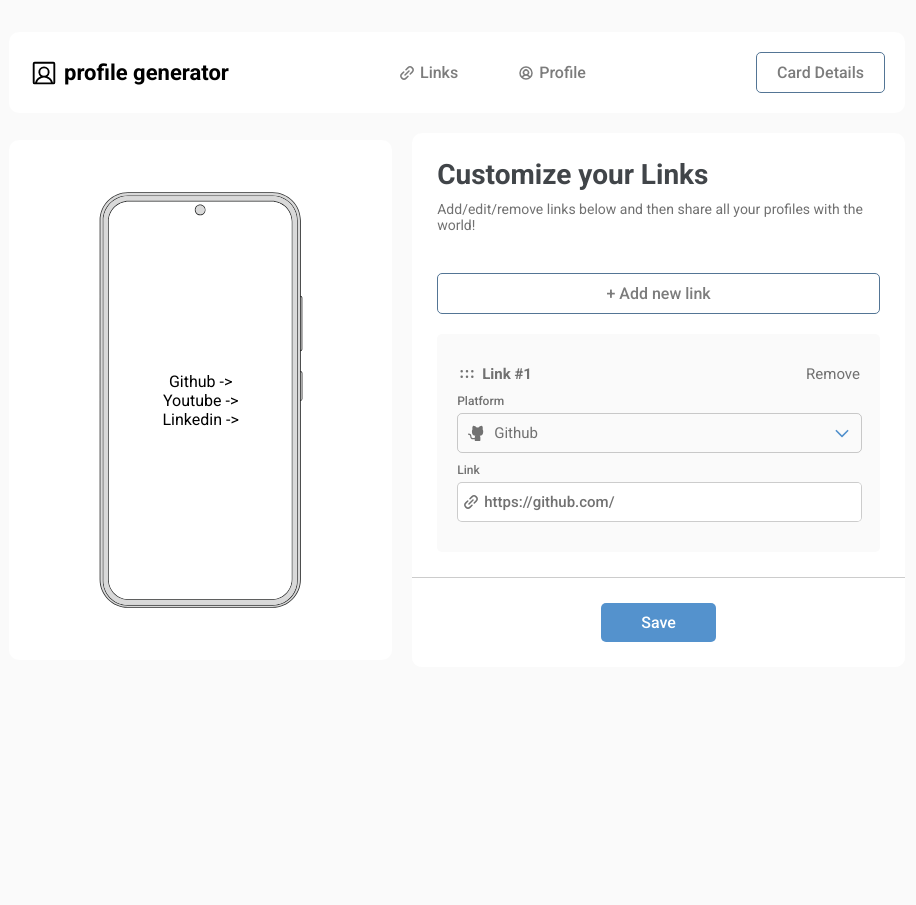
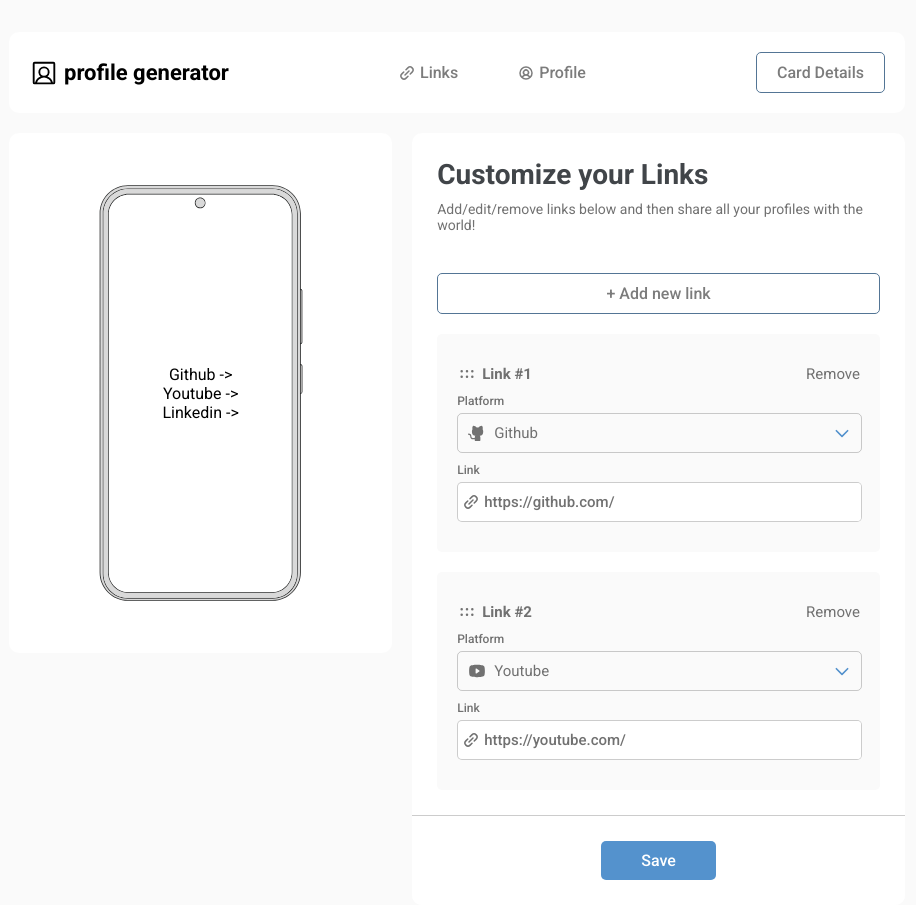
Before and after one commit to Paiva2/card-profile-generator, a React (Vite) app: page / in a window 1280 px wide. Both pictures are taken after a click on the button "+ Add new link". Shown: the whole page, without its empty margins (183-1099 px from the left). Before the commit the page ends 800 px from the top, so only its background shows below. Built offline with nearby package versions, Linux system fonts and the light colour scheme.

Commit message:
fix/logic over link customization

```diff
--- a/package.json
+++ b/package.json
@@ -13,11 +13,13 @@
     "@phosphor-icons/react": "^2.0.10",
     "react": "^18.2.0",
     "react-dom": "^18.2.0",
-    "styled-components": "^6.0.3"
+    "styled-components": "^6.0.3",
+    "uuid": "^9.0.0"
   },
   "devDependencies": {
     "@types/react": "^18.2.14",
     "@types/react-dom": "^18.2.6",
+    "@types/uuid": "^9.0.2",
     "@typescript-eslint/eslint-plugin": "^5.61.0",
     "@typescript-eslint/parser": "^5.61.0",
     "@vitejs/plugin-react": "^4.0.1",
--- a/src/components/DemoCard/index.tsx
+++ b/src/components/DemoCard/index.tsx
@@ -16,7 +16,7 @@ const DemoCard = () => {
             transform: "translate(-50%,-50%)",
             width: "550px",
           }}
-          src="../../../public/Phone-demo.svg"
+          src="./Phone-demo.svg"
         />
         <div
           style={{
--- a/src/components/LinkCustomization/components/NewCard/index.tsx
+++ b/src/components/LinkCustomization/components/NewCard/index.tsx
@@ -1,13 +1,4 @@
-import {
-  CaretDown,
-  DotsSix,
-  LinkSimple,
-  GithubLogo,
-  YoutubeLogo,
-  FacebookLogo,
-  TwitterLogo,
-  LinkedinLogo,
-} from "@phosphor-icons/react"
+import { CaretDown, DotsSix, LinkSimple } from "@phosphor-icons/react"
 import {
   DropdownList,
   LinkWrapper,
@@ -17,73 +8,59 @@ import {
   SocialWrapper,
 } from "./styles"
 import { useState, useRef, useEffect } from "react"
-
-interface PlatformSchema {
-  id: number
-  platform: string
-  prefix: string
-  icon: React.ReactNode
+import { PlatformSchema } from "../../../../../types"
+import { platformOptions } from "../../utils/platformOptionsSchemas"
+interface NewCardProps {
+  cardMedia: PlatformSchema
+  setPlatformsCards: React.Dispatch<React.SetStateAction<PlatformSchema[]>>
+  platformCards: PlatformSchema[]
 }
 
-const NewCard = () => {
+const NewCard = ({ cardMedia, setPlatformsCards, platformCards }: NewCardProps) => {
   const [openPlatformList, setOpenPlatformList] = useState(false)
-  const [selectedPlatform, setSelectedPlatform] = useState<PlatformSchema>({
-    id: 1,
-    platform: "Github",
-    prefix: "https://github.com/",
-    icon: <GithubLogo size={18} weight="fill" />,
-  })
+  const cardPosition = platformCards.indexOf(cardMedia) + 1
 
   const linkRef = useRef<HTMLInputElement>(null)
 
-  const platformOptions = [
-    {
-      id: 1,
-      platform: "Github",
-      prefix: "https://github.com/",
-      icon: <GithubLogo size={18} weight="fill" />,
-    },
-    {
-      id: 2,
-      platform: "Youtube",
-      prefix: "https://youtube.com/",
-      icon: <YoutubeLogo size={18} weight="fill" />,
-    },
-    {
-      id: 3,
-      platform: "Linkedin",
-      prefix: "https://www.linkedin.com/in/",
-      icon: <LinkedinLogo size={18} weight="fill" />,
-    },
-    {
-      id: 4,
-      platform: "Facebook",
-      prefix: "https://www.facebook.com/",
-      icon: <FacebookLogo size={18} weight="fill" />,
-    },
-    {
-      id: 5,
-      platform: "Twitter",
-      prefix: "https://www.twitter.com/",
-      icon: <TwitterLogo size={18} weight="fill" />,
-    },
-  ]
+  const handleSetPlatform = (socialMediaSelected: PlatformSchema) => {
+    const editedCard = {
+      ...cardMedia,
+      platform: socialMediaSelected.platform,
+      prefix: socialMediaSelected.prefix,
+      icon: socialMediaSelected.icon,
+      socialMediaId: socialMediaSelected.socialMediaId,
+    }
 
-  const handleSetPlatform = (platform: PlatformSchema) => {
-    setSelectedPlatform(platform)
+    const newCards = platformCards.map((cards) => {
+      if (cards.id === cardMedia.id) {
+        return editedCard
+      }
+
+      return cards
+    })
+
+    setPlatformsCards(newCards)
   }
 
   useEffect(() => {
     if (linkRef.current) {
-      linkRef.current.defaultValue = selectedPlatform.prefix
+      linkRef.current.defaultValue = cardMedia.prefix
     }
-  }, [selectedPlatform])
+  }, [cardMedia])
+
+  const alreadyExistedOptions: number[] = []
+
+  platformCards.forEach((cards) => alreadyExistedOptions.push(cards.socialMediaId))
+
+  const options = platformOptions.filter(
+    (options) => !alreadyExistedOptions.includes(options.socialMediaId)
+  )
 
   return (
     <NewCardContainer>
       <NewCardHeader>
         <span>
-          <DotsSix size={20} weight="bold" /> Link #1
+          <DotsSix size={20} weight="bold" /> Link #{cardPosition}
         </span>
         <button>Remove</button>
       </NewCardHeader>
@@ -92,12 +69,12 @@ const NewCard = () => {
         <label>
           Platform
           <PlatformTrigger
-            platformList={openPlatformList}
+            platformlist={openPlatformList ? "true" : undefined}
             onClick={() => setOpenPlatformList(!openPlatformList)}
           >
             <span>
               <div>
-                {selectedPlatform.icon} {selectedPlatform.platform}
+                {cardMedia.icon} {cardMedia.platform}
               </div>
               <CaretDown
                 color="#5492cd"
@@ -107,10 +84,13 @@ const NewCard = () => {
               />
             </span>
           </PlatformTrigger>
-          <DropdownList platformList={openPlatformList}>
-            {platformOptions.map((option) => {
+          <DropdownList platformlist={openPlatformList ? "true" : undefined}>
+            {options.map((option) => {
               return (
-                <li onClick={() => handleSetPlatform(option)} key={option.id}>
+                <li
+                  onClick={() => handleSetPlatform(option)}
+                  key={option.socialMediaId}
+                >
                   <span>
                     {option.icon} {option.platform}
                   </span>
--- a/src/components/LinkCustomization/components/NewCard/styles.ts
+++ b/src/components/LinkCustomization/components/NewCard/styles.ts
@@ -49,7 +49,7 @@ export const SocialWrapper = styled.div`
   }
 `
 interface DropdownListProps {
-  platformList: boolean
+  platformlist: string | undefined
 }
 
 export const PlatformTrigger = styled.button<DropdownListProps>`
@@ -67,7 +67,7 @@ export const PlatformTrigger = styled.button<DropdownListProps>`
 
   .arrow-icon {
     transition: 0.2s ease-in-out;
-    transform: ${(props) => (props.platformList ? "rotate(180deg)" : "rotate(0)")};
+    transform: ${(props) => (props.platformlist ? "rotate(180deg)" : "rotate(0)")};
   }
 
   span {
@@ -86,8 +86,8 @@ export const PlatformTrigger = styled.button<DropdownListProps>`
 `
 
 export const DropdownList = styled.ul<DropdownListProps>`
-  opacity: ${(props) => (props.platformList ? 1 : 0)};
-  visibility: ${(props) => (props.platformList ? "visible" : "hidden")};
+  opacity: ${(props) => (props.platformlist ? 1 : 0)};
+  visibility: ${(props) => (props.platformlist ? "visible" : "hidden")};
   display: flex;
   align-items: center;
   justify-content: center;
@@ -103,7 +103,6 @@ export const DropdownList = styled.ul<DropdownListProps>`
   border-bottom-left-radius: 10px;
   border-bottom-right-radius: 10px;
   font-weight: 400;
-  transition: 0.2s ease-in-out;
 
   li:not(:last-child) {
     border-bottom: 1px solid rgba(0, 0, 0, 0.1);
--- a/src/components/LinkCustomization/index.tsx
+++ b/src/components/LinkCustomization/index.tsx
@@ -1,3 +1,4 @@
+import { useState } from "react"
 import NewCard from "./components/NewCard"
 import {
   CustomizeHeader,
@@ -5,8 +6,30 @@ import {
   NewLinkButton,
   Text,
 } from "./styles"
+import { PlatformSchema } from "../../../types"
+import { v4 as uuidv4 } from "uuid"
+import { platformOptions } from "./utils/platformOptionsSchemas"
 
 const LinkCustomization = () => {
+  const [optionIndexToControl, setOptionIndexToControl] = useState(1)
+
+  const newLinkSchema = {
+    id: String(uuidv4()),
+    ...platformOptions[optionIndexToControl],
+  }
+
+  const [platformCards, setPlatformsCards] = useState<Array<PlatformSchema>>([
+    platformOptions[0],
+  ])
+
+  const newLink = () => {
+    if (platformCards.length === 5) return
+
+    setPlatformsCards((oldVal) => [...oldVal, newLinkSchema])
+
+    setOptionIndexToControl((oldValue) => oldValue + 1)
+  }
+
   return (
     <CustomizeLinksContainer>
       <CustomizeHeader>
@@ -17,10 +40,19 @@ const LinkCustomization = () => {
             world!
           </Text>
         </div>
-        <NewLinkButton>+ Add new link</NewLinkButton>
+        <NewLinkButton onClick={newLink}>+ Add new link</NewLinkButton>
       </CustomizeHeader>
 
-      <NewCard />
+      {platformCards.map((cardMedia) => {
+        return (
+          <NewCard
+            key={cardMedia.socialMediaId}
+            cardMedia={cardMedia}
+            setPlatformsCards={setPlatformsCards}
+            platformCards={platformCards}
+          />
+        )
+      })}
     </CustomizeLinksContainer>
   )
 }
--- /dev/null
+++ b/src/components/LinkCustomization/utils/platformOptionsSchemas.tsx
@@ -0,0 +1,40 @@
+import {
+  FacebookLogo,
+  GithubLogo,
+  LinkedinLogo,
+  TwitterLogo,
+  YoutubeLogo,
+} from "@phosphor-icons/react"
+
+export const platformOptions = [
+  {
+    socialMediaId: 1,
+    platform: "Github",
+    prefix: "https://github.com/",
+    icon: <GithubLogo size={18} weight="fill" />,
+  },
+  {
+    socialMediaId: 2,
+    platform: "Youtube",
+    prefix: "https://youtube.com/",
+    icon: <YoutubeLogo size={18} weight="fill" />,
+  },
+  {
+    socialMediaId: 3,
+    platform: "Linkedin",
+    prefix: "https://www.linkedin.com/in/",
+    icon: <LinkedinLogo size={18} weight="fill" />,
+  },
+  {
+    socialMediaId: 4,
+    platform: "Facebook",
+    prefix: "https://www.facebook.com/",
+    icon: <FacebookLogo size={18} weight="fill" />,
+  },
+  {
+    socialMediaId: 5,
+    platform: "Twitter",
+    prefix: "https://www.twitter.com/",
+    icon: <TwitterLogo size={18} weight="fill" />,
+  },
+]
--- a/src/pages/Home/styles.ts
+++ b/src/pages/Home/styles.ts
@@ -17,6 +17,7 @@ export const HomeWrapper = styled.div`
 
 export const DemonstrationContainer = styled.div`
   flex: 1;
+  align-self: flex-start;
 `
 
 export const SaveWrapper = styled.div`
@@ -53,6 +54,7 @@ export const RightContainer = styled.div`
   background-color: #fff;
   border-radius: 10px;
   overflow: hidden;
+  align-self: start;
 `
 
 export const CustomizationContainer = styled.div`
```
Also changed, not shown: types.d.ts (added, +9 -0 lines), .eslintrc.cjs, 2 other files (tests, documents, lock files or other folders).
